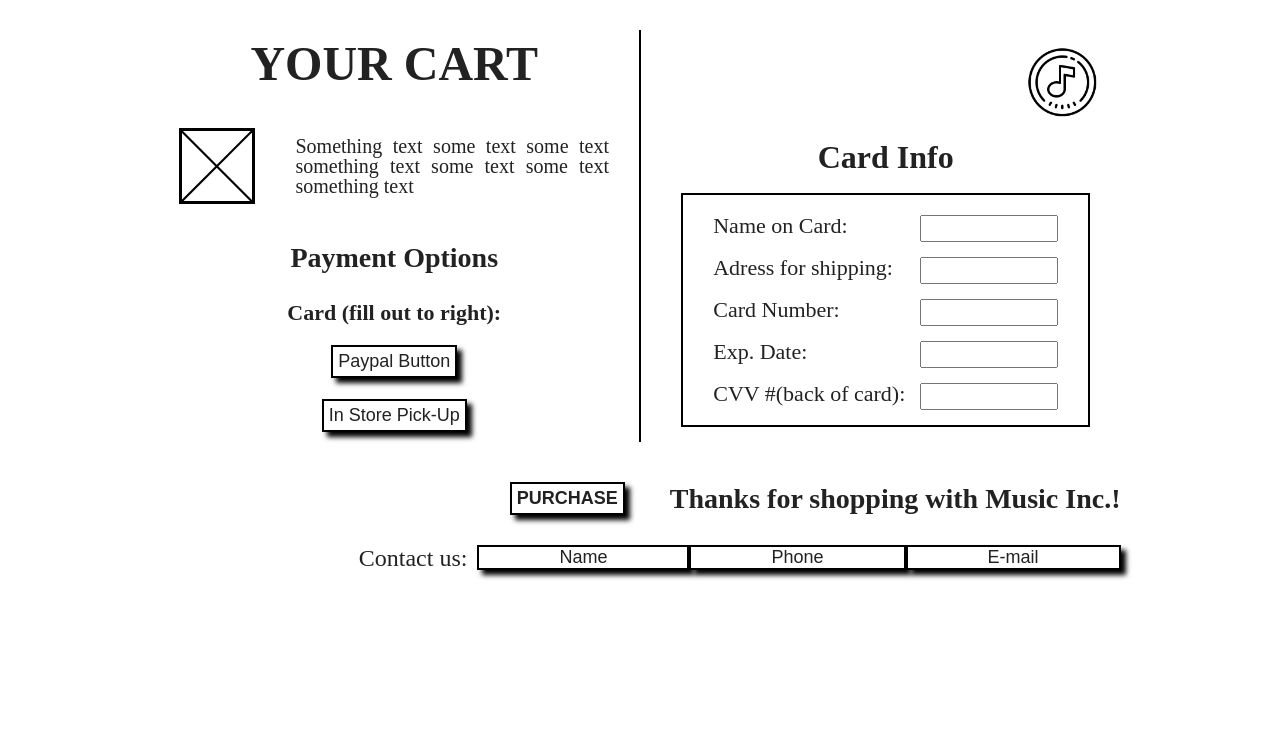
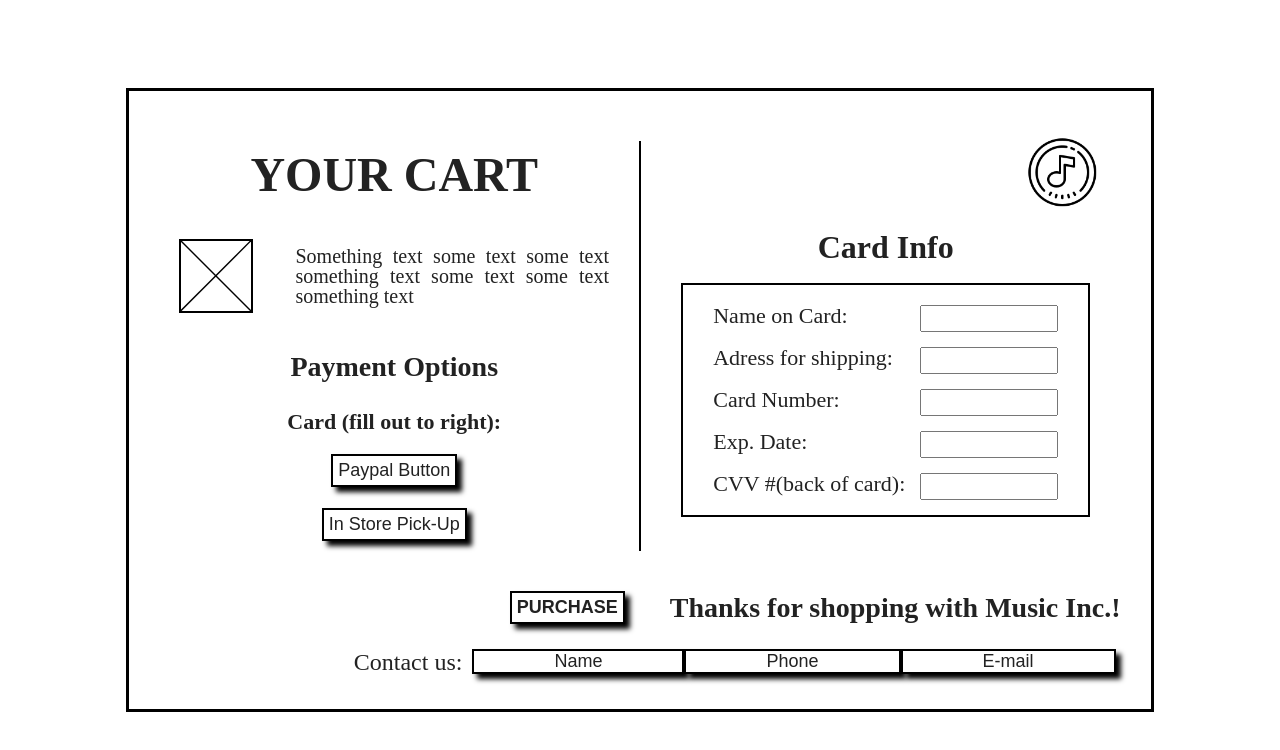
Before and after one commit to juliajulyy/flex-task, a plain HTML site: page index.html in a window 1280 px wide. Drawn offline with Linux system fonts and the light colour scheme.

Commit message:
fix some style bugs

```diff
--- a/css/cart.css
+++ b/css/cart.css
@@ -40,7 +40,7 @@
 
 .cart__square {
   position:relative;
-  border: 3px solid black;
+  border: 2px solid black;
   overflow:hidden;
   height: 70px;
   width: 70px;
@@ -49,7 +49,7 @@
 .in-right, .in-left {
 	position:absolute;
 	background:black;
-	height: 3px;
+	height: 2px;
 }
 
 .in-right {
@@ -88,11 +88,12 @@
 	padding-left: 30px;
 }
 
-.cart__logo, .cart__info-header, .cart__body {
+.cart__info-header, .cart__body {
 	margin: 10px 0;
 }
 
 .cart__logo {
+	margin: -30px 0 10px;
 	width: 100%;
 }
 
--- a/css/contact.css
+++ b/css/contact.css
@@ -2,8 +2,8 @@
 	display: flex;
 	align-items: center;
 	justify-content: flex-end;
-	margin-top: 10px;
-	padding: 10px;
+	margin: 25px 15px 15px;
+	/*padding: 0 15px;*/
 }
 
 .contact__header{
--- a/css/purchase.css
+++ b/css/purchase.css
@@ -2,7 +2,7 @@
 	display: flex;
 	align-items: center;
 	justify-content: flex-end;
-	padding: 10px;
+	margin: 10px;
 }
 
 .purchase__button, .purchase__message{
--- a/css/style.css
+++ b/css/style.css
@@ -1,11 +1,15 @@
 .page {
 	display: flex;
+	align-items: center;
 	justify-content: center;
+	height: 100vh;
 }
 
 .page__wrapper {
+	border: 3px solid black;
 	font-size: 40px;
 	max-width: 1200px;
+	padding: 20px;
 }
 
 .page__button {
```
Also changed, not shown: index.html (+1 -1 lines).
